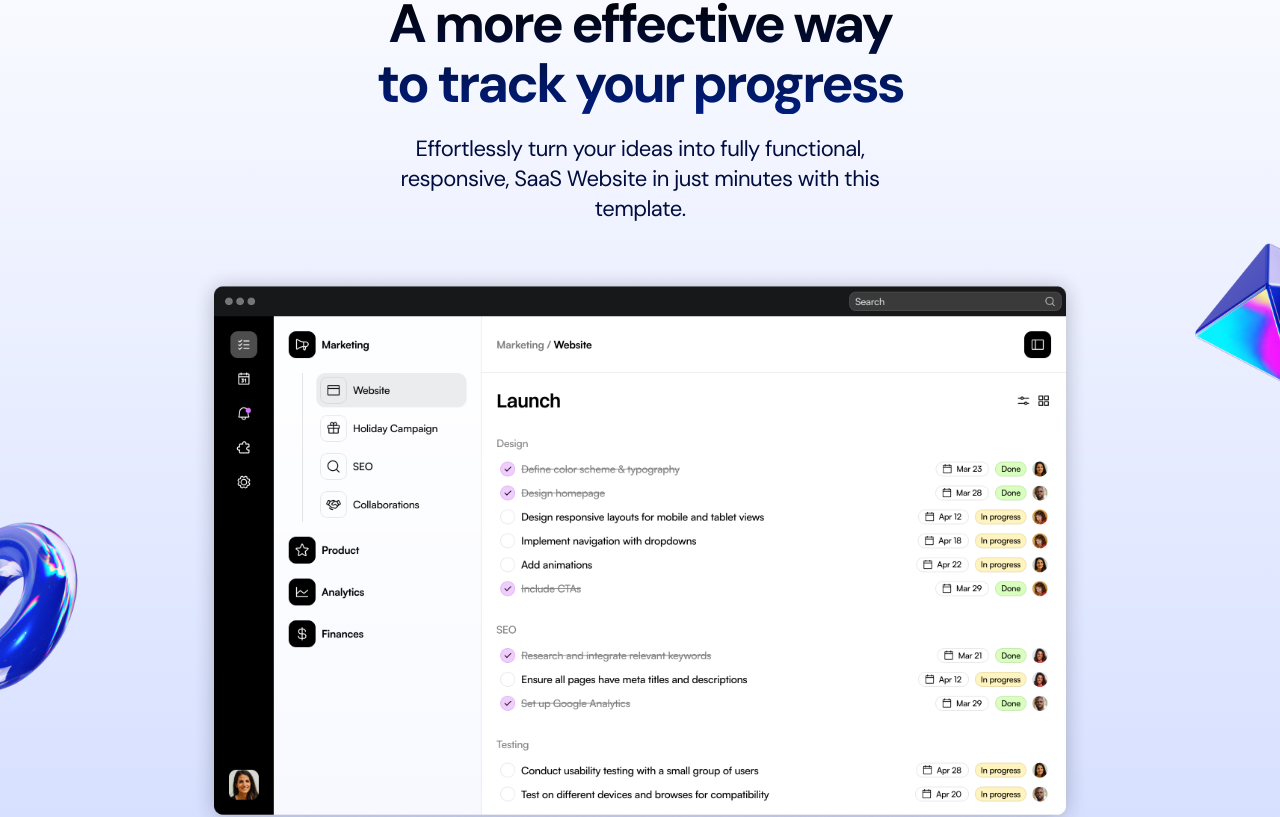
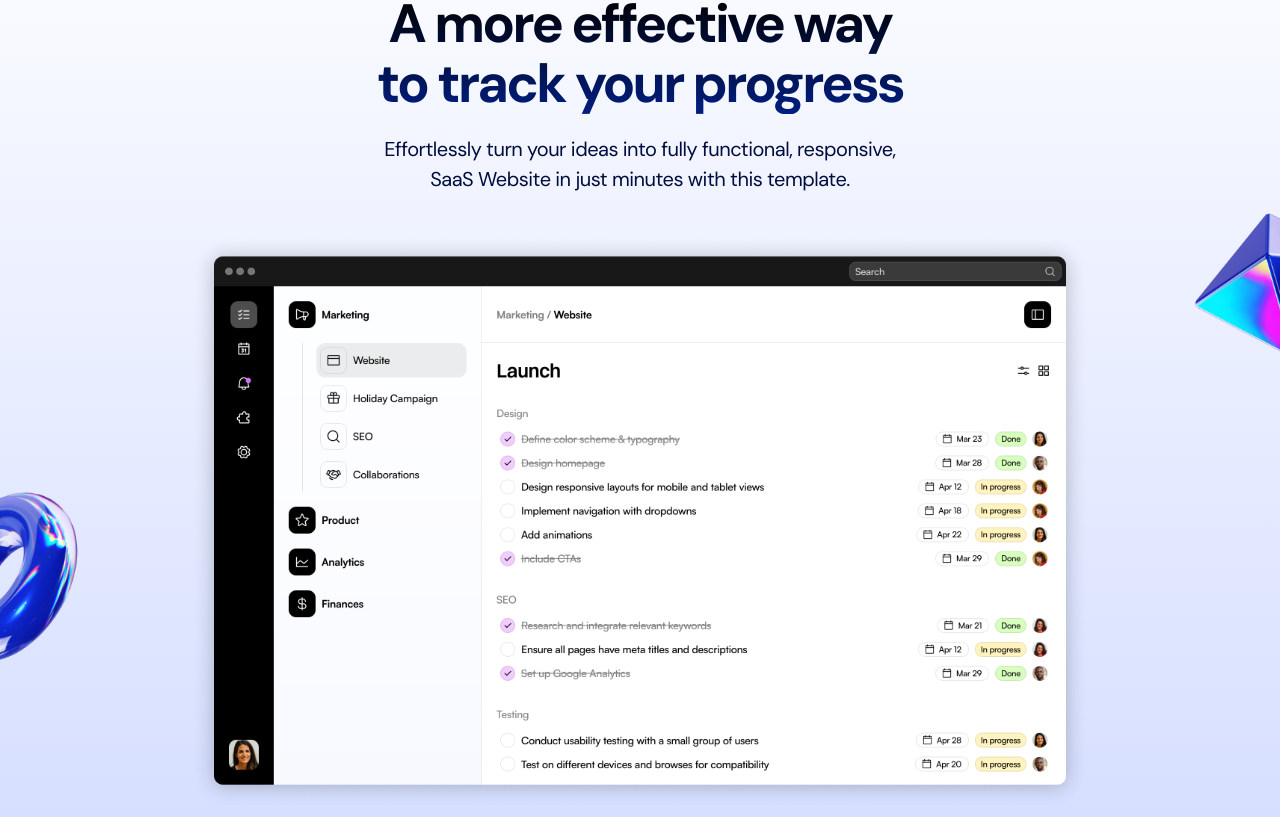
Before and after one commit to NipunShrivats/Falcon-eye-EMS, a Next.js app: page / in a window 1280 px wide. Shown: the part 1128-1945 px from the top of the page. Built offline with nearby package versions, Linux system fonts and the light colour scheme.

Commit message:
changes on 27Nov, commit no.13

```diff
--- a/src/app/globals.css
+++ b/src/app/globals.css
@@ -36,17 +36,19 @@
   }
 
   .section-description {
-    @apply text-center text-[22px] leading-[30px] tracking-tight text-[#010D3E];
+    @apply text-center text-[20px] leading-[30px] tracking-tight text-[#010D3E];
   }
 
   .rangeela {
-    background: linear-gradient(to right,
-        #dd7ddf,
-        #e1cd86,
-        #bbcd92,
-        #71c2ef,
-        #3bffff,
-        #dd7ddf);
+    background: linear-gradient(
+      to right,
+      #dd7ddf,
+      #e1cd86,
+      #bbcd92,
+      #71c2ef,
+      #3bffff,
+      #dd7ddf
+    );
   }
 
   .section-heading {
--- a/src/components/sections/CallToAction.tsx
+++ b/src/components/sections/CallToAction.tsx
@@ -5,7 +5,7 @@
 
 export const CallToAction = () => {
   return (
-    <section className="bg-gradient-to-b from-white to-[#D2DCFF] py-24 overflow-x-clip">
+    <section className="bg-gradient-to-b from-white to-[#D2DCFF] py-24 overflow-x-clip p-2">
       <div className="container">
         <div className="section-heading relative">
           <h2 className="section-title">Sign up for free</h2>
```
